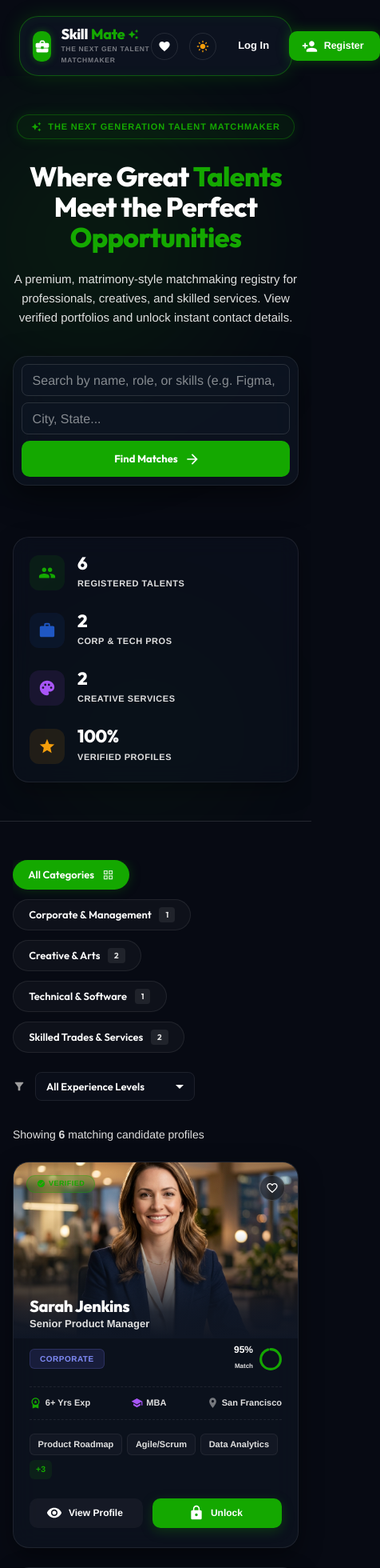
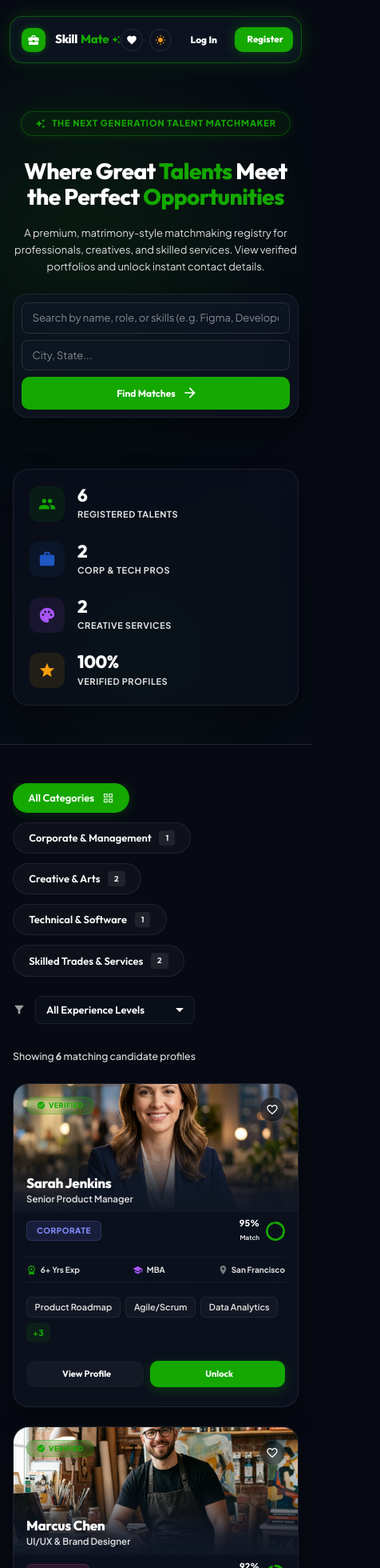
Before and after one commit to rithu-parna/Skill-Mate, a React (Vite) app: page / in a window 390 px wide. Shown: the top 1960 px of the page at 80% size, 476 px wide, since content can reach past the window. Built offline with nearby package versions, Linux system fonts and the light colour scheme.

Commit message:
feat: implement responsive design improvements across components and update global theme typography

```diff
--- a/src/components/HeroSection.jsx
+++ b/src/components/HeroSection.jsx
@@ -84,7 +84,7 @@ export const HeroSection = () => {
               variant="h2"
               component="h1"
               sx={{
-                fontSize: { xs: '34px', sm: '46px', md: '54px' },
+                fontSize: { xs: '28px', sm: '38px', md: '54px' },
                 fontWeight: 800,
                 lineHeight: 1.12,
                 color: theme.palette.text.primary,
@@ -107,11 +107,11 @@ export const HeroSection = () => {
             <Typography
               variant="body1"
               sx={{
-                fontSize: { xs: '15px', md: '16.5px' },
+                fontSize: { xs: '13px', sm: '14.5px', md: '16.5px' },
                 fontWeight: 400,
                 lineHeight: 1.6,
                 color: theme.palette.text.secondary,
-                mb: 4.5,
+                mb: { xs: 3, md: 4.5 },
                 maxWidth: '600px'
               }}
             >
@@ -188,12 +188,12 @@ export const HeroSection = () => {
                 endIcon={<ArrowForwardIcon />}
                 sx={{
                   width: { xs: '100%', sm: 'auto' },
-                  px: 7,
-                  py: 1.4,
+                  px: { xs: 3, sm: 5, md: 7 },
+                  py: { xs: 1.2, sm: 1.4 },
                   borderRadius: '10px',
                   whiteSpace: 'nowrap',
                   fontWeight: 700,
-                  fontSize: '13px',
+                  fontSize: { xs: '12px', sm: '13px' },
                   fontFamily: 'var(--font-display)',
                   boxShadow: 'none',
                   '&:hover': {
--- a/src/components/JobCard.jsx
+++ b/src/components/JobCard.jsx
@@ -97,7 +97,7 @@ export const JobCard = ({ profile }) => {
 
         {/* IMAGE / HEADER CONTAINER */}
         <Box sx={{
-          height: '220px',
+          height: { xs: '160px', sm: '190px', md: '220px' },
           position: 'relative',
           background: profile.image ? `url(${profile.image})` : getFallbackGradient(profile.name),
           backgroundSize: 'cover',
@@ -167,12 +167,12 @@ export const JobCard = ({ profile }) => {
           </IconButton>
 
           {/* Header Texts Overlay (Over image) */}
-          <Box sx={{ position: 'relative', zIndex: 2, px: 2.5, pb: 1 }}>
+          <Box sx={{ position: 'relative', zIndex: 2, px: { xs: 2, sm: 2.5 }, pb: 1 }}>
             <Typography
               variant="h5"
               sx={{
                 fontWeight: 800,
-                fontSize: '20px',
+                fontSize: { xs: '17px', sm: '19px', md: '20px' },
                 color: theme.palette.text.primary,
                 fontFamily: 'var(--font-display)',
                 lineHeight: 1.2
@@ -185,7 +185,7 @@ export const JobCard = ({ profile }) => {
               sx={{
                 color: theme.palette.text.secondary,
                 fontWeight: 600,
-                fontSize: '13px',
+                fontSize: { xs: '11.5px', sm: '12.5px', md: '13px' },
                 mt: 0.2
               }}
             >
@@ -195,7 +195,7 @@ export const JobCard = ({ profile }) => {
         </Box>
 
         {/* CARD CONTENT */}
-        <CardContent sx={{ px: 2.5, pt: 1, pb: 2, flexGrow: 1, display: 'flex', flexDirection: 'column' }}>
+        <CardContent sx={{ px: { xs: 2, sm: 2.5 }, pt: 1, pb: 2, flexGrow: 1, display: 'flex', flexDirection: 'column' }}>
 
           {/* Category Tag & Match Percentage Loader */}
           <Box sx={{ display: 'flex', justifyContent: 'space-between', alignItems: 'center', mb: 2 }}>
@@ -214,15 +214,15 @@ export const JobCard = ({ profile }) => {
             {/* Circular Progress score */}
             <Box sx={{ display: 'flex', alignItems: 'center', gap: 1 }}>
               <Box sx={{ textAlign: 'right' }}>
-                <Typography variant="body2" sx={{ fontWeight: 800, color: theme.palette.text.primary, fontSize: '12px', lineHeight: 1 }}>
+                <Typography variant="body2" sx={{ fontWeight: 800, color: theme.palette.text.primary, fontSize: { xs: '11px', sm: '12px' }, lineHeight: 1 }}>
                   {matchScore}%
                 </Typography>
                 <Typography variant="caption" sx={{ color: theme.palette.text.secondary, fontSize: '8px', fontWeight: 700 }}>
                   Match
                 </Typography>
               </Box>
-              <Box sx={{ position: 'relative', display: 'inline-flex', width: 28, height: 28 }}>
-                <svg width="28" height="28" viewBox="0 0 36 36">
+              <Box sx={{ position: 'relative', display: 'inline-flex', width: { xs: 24, sm: 28 }, height: { xs: 24, sm: 28 } }}>
+                <svg width="100%" height="100%" viewBox="0 0 36 36">
                   {/* Outer circle track */}
                   <path
                     d="M18 2.0845 a 15.9155 15.9155 0 0 1 0 31.831 a 15.9155 15.9155 0 0 1 0 -31.831"
@@ -249,26 +249,26 @@ export const JobCard = ({ profile }) => {
             display: 'flex',
             justifyContent: 'space-between',
             alignItems: 'center',
-            py: 1.5,
+            py: { xs: 1, sm: 1.5 },
             borderTop: `1px dashed ${isDark ? 'rgba(255,255,255,0.08)' : 'rgba(0,0,0,0.08)'}`,
             borderBottom: `1px dashed ${isDark ? 'rgba(255,255,255,0.08)' : 'rgba(0,0,0,0.08)'}`,
             mb: 2.2
           }}>
             <Box sx={{ display: 'flex', alignItems: 'center', gap: 0.6 }}>
-              <AwardIcon sx={{ color: '#14a800', fontSize: 15 }} />
-              <Typography variant="body2" sx={{ fontSize: '11px', color: theme.palette.text.secondary, fontWeight: 700 }}>
+              <AwardIcon sx={{ color: '#14a800', fontSize: { xs: 13, sm: 15 } }} />
+              <Typography variant="body2" sx={{ fontSize: { xs: '10px', sm: '11px' }, color: theme.palette.text.secondary, fontWeight: 700 }}>
                 {profile.experience}+ Yrs Exp
               </Typography>
             </Box>
             <Box sx={{ display: 'flex', alignItems: 'center', gap: 0.6 }}>
-              <GraduationIcon sx={{ color: '#a855f7', fontSize: 15 }} />
-              <Typography variant="body2" sx={{ fontSize: '11px', color: theme.palette.text.secondary, fontWeight: 700 }}>
+              <GraduationIcon sx={{ color: '#a855f7', fontSize: { xs: 13, sm: 15 } }} />
+              <Typography variant="body2" sx={{ fontSize: { xs: '10px', sm: '11px' }, color: theme.palette.text.secondary, fontWeight: 700 }}>
                 {profile.education.split(',')[0]}
               </Typography>
             </Box>
             <Box sx={{ display: 'flex', alignItems: 'center', gap: 0.5 }}>
-              <MapPinIcon sx={{ color: theme.palette.text.secondary, opacity: 0.5, fontSize: 15 }} />
-              <Typography variant="body2" sx={{ fontSize: '11px', color: theme.palette.text.secondary, fontWeight: 700 }}>
+              <MapPinIcon sx={{ color: theme.palette.text.secondary, opacity: 0.5, fontSize: { xs: 13, sm: 15 } }} />
+              <Typography variant="body2" sx={{ fontSize: { xs: '10px', sm: '11px' }, color: theme.palette.text.secondary, fontWeight: 700 }}>
                 {profile.location.split(',')[0]}
               </Typography>
             </Box>
@@ -306,18 +306,18 @@ export const JobCard = ({ profile }) => {
           </Box>
 
           {/* Action buttons (View Profile & Unlock Contact side-by-side) */}
-          <Box sx={{ display: 'flex', gap: 1.5 }}>
+          <Box sx={{ display: 'flex', gap: { xs: 1, sm: 1.5 } }}>
             <Button
               onClick={() => setSelectedProfileId(profile.id)}
               variant="text"
-              startIcon={<VisibilityIcon sx={{ fontSize: 14 }} />}
+              startIcon={<VisibilityIcon sx={{ display: { xs: 'none', sm: 'block' }, fontSize: 14 }} />}
               sx={{
                 flex: 1,
                 textTransform: 'none',
                 fontWeight: 700,
                 color: theme.palette.text.primary,
-                fontSize: '12px',
-                py: 1,
+                fontSize: { xs: '11px', sm: '12px' },
+                py: { xs: 0.8, sm: 1 },
                 borderRadius: '10px',
                 backgroundColor: isDark ? 'rgba(255, 255, 255, 0.04)' : 'rgba(0, 0, 0, 0.04)',
                 '&:hover': {
@@ -331,13 +331,13 @@ export const JobCard = ({ profile }) => {
               onClick={() => setSelectedProfileId(profile.id)}
               variant="contained"
               color={isUnlocked ? "secondary" : "primary"}
-              startIcon={isUnlocked ? <CheckCircleIcon sx={{ fontSize: 14 }} /> : <LockIcon sx={{ fontSize: 14 }} />}
+              startIcon={isUnlocked ? <CheckCircleIcon sx={{ display: { xs: 'none', sm: 'block' }, fontSize: 14 }} /> : <LockIcon sx={{ display: { xs: 'none', sm: 'block' }, fontSize: 14 }} />}
               sx={{
                 flex: 1.2,
                 textTransform: 'none',
                 fontWeight: 700,
-                fontSize: '12px',
-                py: 1,
+                fontSize: { xs: '11px', sm: '12px' },
+                py: { xs: 0.8, sm: 1 },
                 borderRadius: '10px',
                 boxShadow: isUnlocked ? 'none' : '0 4px 15px rgba(20, 168, 0, 0.25)',
                 '&:hover': {
--- a/src/components/Navbar.jsx
+++ b/src/components/Navbar.jsx
@@ -52,22 +52,22 @@ export const Navbar = ({ onOpenLogin, onOpenRegister, onShowDashboard, showDashb
         <Box sx={{
           backgroundColor: '#14a800',
           borderRadius: '10px',
-          width: '38px',
-          height: '38px',
+          width: { xs: '30px', sm: '38px' },
+          height: { xs: '30px', sm: '38px' },
           display: 'flex',
           alignItems: 'center',
           justifyContent: 'center',
           color: '#fff',
           boxShadow: '0 0 10px rgba(20, 168, 0, 0.4)'
         }}>
-          <WorkIcon sx={{ fontSize: 20 }} />
+          <WorkIcon sx={{ fontSize: { xs: 16, sm: 20 } }} />
         </Box>
         <Box>
           <Typography
             variant="h6"
             component="h1"
             sx={{
-              fontSize: '18px',
+              fontSize: { xs: '15px', sm: '18px' },
               fontWeight: 800,
               lineHeight: 1.1,
               color: '#fff',
@@ -78,14 +78,14 @@ export const Navbar = ({ onOpenLogin, onOpenRegister, onShowDashboard, showDashb
             }}
           >
             Skill<span style={{ color: '#14a800' }}>Mate</span>
-            <AutoAwesomeIcon sx={{ color: '#14a800', fontSize: 14 }} />
+            <AutoAwesomeIcon sx={{ color: '#14a800', fontSize: { xs: 11, sm: 14 } }} />
           </Typography>
           <Typography
             variant="caption"
             sx={{
               fontSize: '8.5px',
               color: 'rgba(255, 255, 255, 0.45)',
-              display: 'block',
+              display: { xs: 'none', sm: 'block' },
               marginTop: '1px',
               fontWeight: 800,
               letterSpacing: '0.08em',
@@ -132,7 +132,7 @@ export const Navbar = ({ onOpenLogin, onOpenRegister, onShowDashboard, showDashb
       <Box sx={{
         display: 'flex',
         alignItems: 'center',
-        gap: 1.8
+        gap: { xs: 1, sm: 1.8 }
       }}>
 
         {/* Saved Bookmarks Button */}
@@ -143,14 +143,14 @@ export const Navbar = ({ onOpenLogin, onOpenRegister, onShowDashboard, showDashb
               border: `1.5px solid ${favorites.length > 0 ? '#14a800' : 'rgba(255,255,255,0.1)'}`,
               borderRadius: '50%',
               color: favorites.length > 0 ? '#14a800' : '#fff',
-              p: '8px',
+              p: { xs: '6px', sm: '8px' },
               backgroundColor: favorites.length > 0 ? 'rgba(20, 168, 0, 0.05)' : 'transparent',
               '&:hover': {
                 backgroundColor: 'rgba(255, 255, 255, 0.05)'
               }
             }}
           >
-            <FavoriteIcon sx={{ fontSize: 16 }} />
+            <FavoriteIcon sx={{ fontSize: { xs: 14, sm: 16 } }} />
           </IconButton>
         </Tooltip>
 
@@ -162,13 +162,13 @@ export const Navbar = ({ onOpenLogin, onOpenRegister, onShowDashboard, showDashb
               border: '1.5px solid rgba(255,255,255,0.1)',
               borderRadius: '50%',
               color: '#fff',
-              p: '8px',
+              p: { xs: '6px', sm: '8px' },
               '&:hover': {
                 backgroundColor: 'rgba(255, 255, 255, 0.05)'
               }
             }}
           >
-            {isDarkMode ? <LightModeIcon sx={{ fontSize: 16, color: '#f59e0b' }} /> : <DarkModeIcon sx={{ fontSize: 16, color: 'inherit' }} />}
+            {isDarkMode ? <LightModeIcon sx={{ fontSize: { xs: 14, sm: 16 }, color: '#f59e0b' }} /> : <DarkModeIcon sx={{ fontSize: { xs: 14, sm: 16 }, color: 'inherit' }} />}
           </IconButton>
         </Tooltip>
 
@@ -231,7 +231,7 @@ export const Navbar = ({ onOpenLogin, onOpenRegister, onShowDashboard, showDashb
             </Button>
           </Box>
         ) : (
-          <Box sx={{ display: 'flex', alignItems: 'center', gap: 1.5 }}>
+          <Box sx={{ display: 'flex', alignItems: 'center', gap: { xs: 0.8, sm: 1.5 } }}>
             <Button
               onClick={onOpenLogin}
               variant="text"
@@ -239,8 +239,8 @@ export const Navbar = ({ onOpenLogin, onOpenRegister, onShowDashboard, showDashb
                 color: '#fff',
                 textTransform: 'none',
                 fontWeight: 800,
-                fontSize: '13px',
-                px: 1.5,
+                fontSize: { xs: '12px', sm: '13px' },
+                px: { xs: 1, sm: 1.5 },
                 '&:hover': {
                   color: '#14a800',
                   backgroundColor: 'transparent'
@@ -252,14 +252,14 @@ export const Navbar = ({ onOpenLogin, onOpenRegister, onShowDashboard, showDashb
             <Button
               onClick={onOpenRegister}
               variant="contained"
-              startIcon={<PersonAddIcon sx={{ fontSize: 14 }} />}
+              startIcon={<PersonAddIcon sx={{ display: { xs: 'none', sm: 'block' }, fontSize: 14 }} />}
               sx={{
                 backgroundColor: '#14a800',
                 color: '#fff',
                 borderRadius: '10px',
-                px: 2.5,
-                py: 0.9,
-                fontSize: '12.5px',
+                px: { xs: 1.5, sm: 2.5 },
+                py: { xs: 0.7, sm: 0.9 },
+                fontSize: { xs: '11.5px', sm: '12.5px' },
                 fontWeight: 800,
                 textTransform: 'none',
                 boxShadow: '0 0 15px rgba(20, 168, 0, 0.35)',
--- a/src/index.css
+++ b/src/index.css
@@ -460,3 +460,41 @@ label {
 .light-theme .navbar-island input::placeholder {
   color: rgba(7, 10, 19, 0.4);
 }
+
+@media (max-width: 600px) {
+  input, select, textarea {
+    font-size: 13px !important;
+    padding: 10px 14px !important;
+  }
+
+  .btn {
+    font-size: 13px !important;
+    padding: 10px 18px !important;
+  }
+
+  .btn-sm {
+    padding: 6px 12px !important;
+    font-size: 11px !important;
+  }
+
+  .badge {
+    font-size: 10px !important;
+    padding: 3px 8px !important;
+  }
+
+  .container {
+    padding: 0 16px !important;
+  }
+
+  .grid-cols-dynamic {
+    grid-template-columns: repeat(auto-fill, minmax(280px, 1fr)) !important;
+    gap: 16px !important;
+  }
+
+  .navbar-island {
+    margin: 12px 12px 0 12px !important;
+    border-radius: 16px !important;
+    padding: 10px 14px !important;
+    margin-bottom: 20px !important;
+  }
+}
--- a/src/theme.js
+++ b/src/theme.js
@@ -42,31 +42,66 @@ export const getAppTheme = (mode) => {
       },
     },
     typography: {
-      fontFamily: "'Helvetica Neue', 'Helvetica', 'Arial', sans-serif",
+      fontFamily: "'Plus Jakarta Sans', -apple-system, BlinkMacSystemFont, 'Segoe UI', Roboto, Helvetica, Arial, sans-serif",
       h1: {
-        fontWeight: 700,
-        letterSpacing: '-0.02em',
+        fontFamily: "'Outfit', 'Plus Jakarta Sans', sans-serif",
+        fontWeight: 800,
+        letterSpacing: '-0.025em',
+        fontSize: '2.2rem',
+        '@media (min-width:600px)': { fontSize: '2.8rem' },
+        '@media (min-width:960px)': { fontSize: '3.75rem' },
       },
       h2: {
-        fontWeight: 700,
-        letterSpacing: '-0.02em',
+        fontFamily: "'Outfit', 'Plus Jakarta Sans', sans-serif",
+        fontWeight: 800,
+        letterSpacing: '-0.025em',
+        fontSize: '1.8rem',
+        '@media (min-width:600px)': { fontSize: '2.4rem' },
+        '@media (min-width:960px)': { fontSize: '3.0rem' },
       },
       h3: {
+        fontFamily: "'Outfit', 'Plus Jakarta Sans', sans-serif",
         fontWeight: 700,
-        letterSpacing: '-0.01em',
+        letterSpacing: '-0.015em',
+        fontSize: '1.5rem',
+        '@media (min-width:600px)': { fontSize: '1.8rem' },
+        '@media (min-width:960px)': { fontSize: '2.2rem' },
       },
       h4: {
+        fontFamily: "'Outfit', 'Plus Jakarta Sans', sans-serif",
         fontWeight: 700,
-        letterSpacing: '-0.01em',
+        letterSpacing: '-0.015em',
+        fontSize: '1.25rem',
+        '@media (min-width:600px)': { fontSize: '1.45rem' },
+        '@media (min-width:960px)': { fontSize: '1.75rem' },
       },
       h5: {
+        fontFamily: "'Outfit', 'Plus Jakarta Sans', sans-serif",
         fontWeight: 600,
+        fontSize: '1.1rem',
+        '@media (min-width:600px)': { fontSize: '1.2rem' },
+        '@media (min-width:960px)': { fontSize: '1.35rem' },
       },
       h6: {
+        fontFamily: "'Outfit', 'Plus Jakarta Sans', sans-serif",
         fontWeight: 600,
+        fontSize: '0.95rem',
+        '@media (min-width:600px)': { fontSize: '1.05rem' },
+        '@media (min-width:960px)': { fontSize: '1.15rem' },
+      },
+      body1: {
+        fontSize: '0.875rem',
+        '@media (min-width:600px)': { fontSize: '0.925rem' },
+        '@media (min-width:960px)': { fontSize: '0.975rem' },
+      },
+      body2: {
+        fontSize: '0.775rem',
+        '@media (min-width:600px)': { fontSize: '0.825rem' },
+        '@media (min-width:960px)': { fontSize: '0.875rem' },
       },
       button: {
-        fontWeight: 600,
+        fontFamily: "'Outfit', 'Plus Jakarta Sans', sans-serif",
+        fontWeight: 700,
         textTransform: 'none',
       },
     },
```
Also changed, not shown: src/components/Dashboard.jsx (+28 -28 lines), src/components/ProfileDetailModal.jsx (+8 -8 lines).
